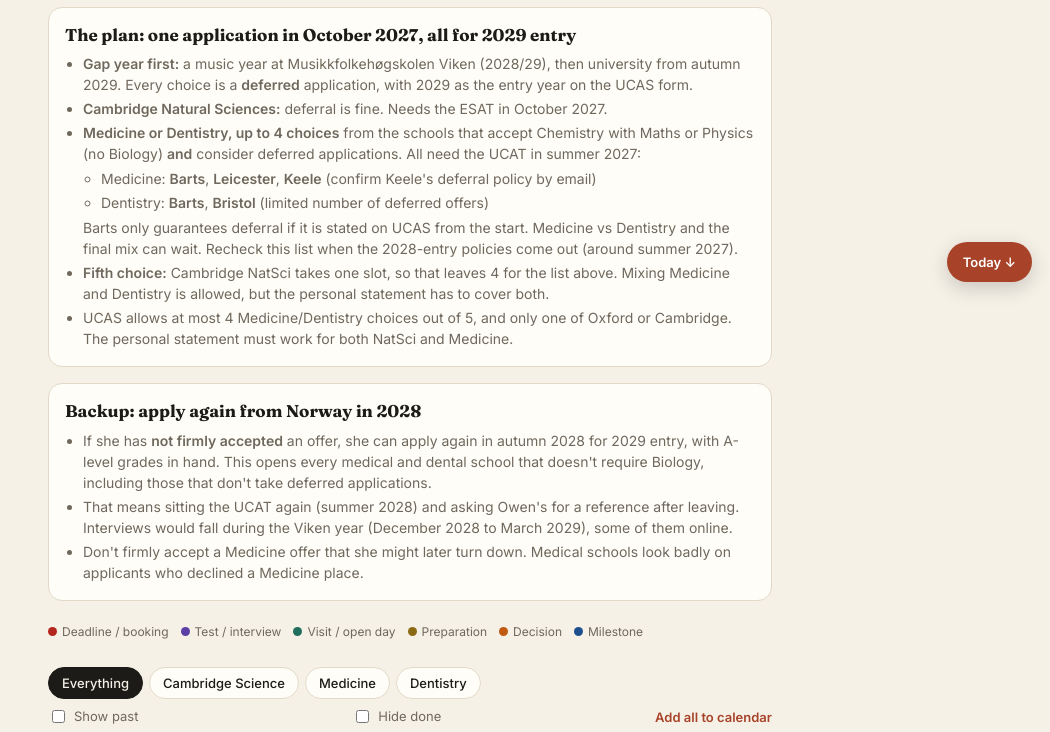
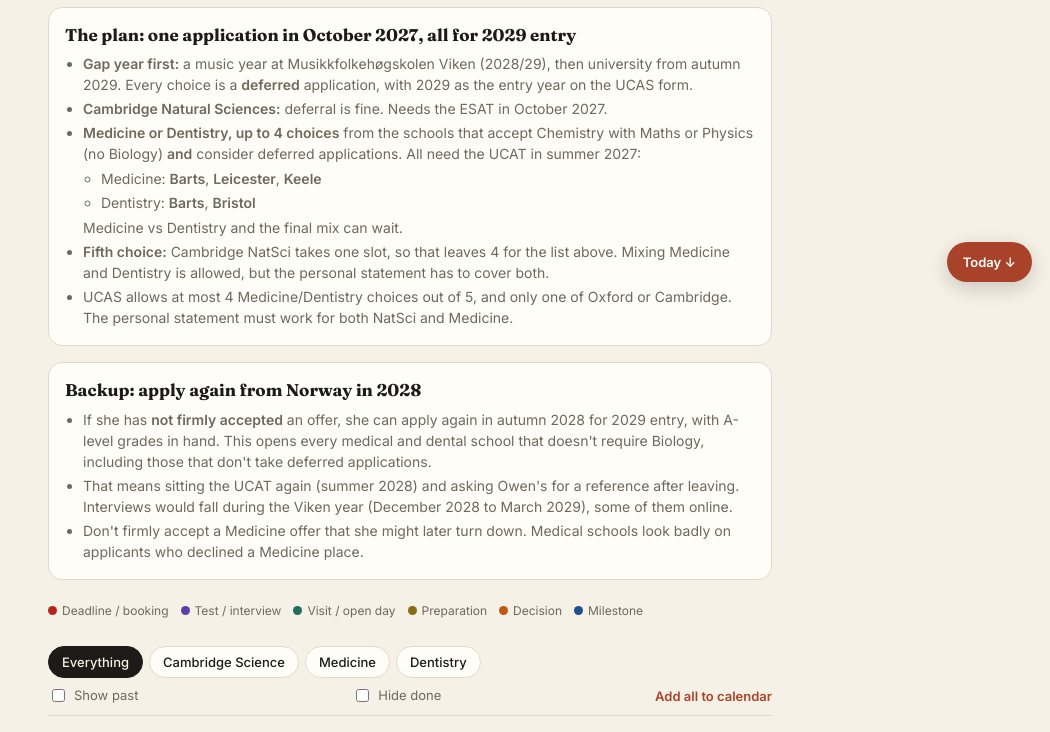
Before and after one commit to HavardSandvik/road-to-uni, a plain HTML site: page index.html in a window 1280 px wide. Shown: the part 500-1232 px from the top of the page, without its empty margins (230-1280 px from the left). Drawn offline with Linux system fonts and the light colour scheme.

Commit message:
Remove check-later caveats; page now updated weekly
Co-Authored-By: Claude Opus 5.5 <noreply@anthropic.com>
Claude-Session: https://claude.ai/code/session_018EBr9Bt8i5KwL5QEB4gUD1

```diff
--- a/index.html
+++ b/index.html
@@ -116,10 +116,10 @@ footer{color:var(--muted);font-size:12px;margin-top:40px;line-height:1.6}
         <li><b>Cambridge Natural Sciences:</b> deferral is fine. Needs the ESAT in October 2027.</li>
         <li><b>Medicine or Dentistry, up to 4 choices</b> from the schools that accept Chemistry with Maths or Physics (no Biology) <b>and</b> consider deferred applications. All need the UCAT in summer 2027:
           <ul>
-            <li>Medicine: <b>Barts</b>, <b>Leicester</b>, <b>Keele</b> (confirm Keele's deferral policy by email)</li>
-            <li>Dentistry: <b>Barts</b>, <b>Bristol</b> (limited number of deferred offers)</li>
+            <li>Medicine: <b>Barts</b>, <b>Leicester</b>, <b>Keele</b></li>
+            <li>Dentistry: <b>Barts</b>, <b>Bristol</b></li>
           </ul>
-          Barts only guarantees deferral if it is stated on UCAS from the start. Medicine vs Dentistry and the final mix can wait. Recheck this list when the 2028-entry policies come out (around summer 2027).</li>
+          Medicine vs Dentistry and the final mix can wait.</li>
         <li><b>Fifth choice:</b> Cambridge NatSci takes one slot, so that leaves 4 for the list above. Mixing Medicine and Dentistry is allowed, but the personal statement has to cover both.</li>
         <li>UCAS allows at most 4 Medicine/Dentistry choices out of 5, and only one of Oxford or Cambridge. The personal statement must work for both NatSci and Medicine.</li>
       </ul>
@@ -152,8 +152,8 @@ footer{color:var(--muted);font-size:12px;margin-top:40px;line-height:1.6}
   <div class="timeline" id="timeline"></div>
 
   <footer>
-    <b>Confirmed</b> dates have been published by the university or test body. <b>Expected</b> dates follow the pattern from the 2027-entry cycle and get updated once the 2028-entry dates are out (UCAT usually early in the year, UAT-UK/ESAT around April). Always check the linked official page before booking anything.<br>
-    Last checked: 21 Nov 2026.
+    <b>Confirmed</b> dates have been published by the university or test body. <b>Expected</b> dates follow the pattern from the previous cycle and are replaced as official dates are published. This page is checked and updated weekly.<br>
+    Last updated: 21 Nov 2026.
   </footer>
 </div>
 <button class="fab" id="toToday">Today ↓</button>
@@ -242,7 +242,7 @@ const EVENTS = [
    link:"https://www.c3l6.caths.cam.ac.uk"},
 
   {d:"2027-06-14", t:"Decide the test plan and the shape of the application", type:"decide", status:"typical",
-   x:"Settle on Medicine, Dentistry or a mix, and pick up to 4 from Barts, Leicester and Keele (Medicine) and Barts and Bristol (Dentistry), alongside Cambridge NatSci, all deferred to 2029. That means sitting both the UCAT and the ESAT. Recheck the 2028-entry policies (subjects without Biology, and deferral) as they are published."},
+   x:"Settle on Medicine, Dentistry or a mix, and pick up to 4 from Barts, Leicester and Keele (Medicine) and Barts and Bristol (Dentistry), alongside Cambridge NatSci, all deferred to 2029. That means sitting both the UCAT and the ESAT."},
 
   {d:"2027-06-22", t:"UCAT booking opens", tracks:["med","dent"], type:"deadline", status:"expected",
    x:"Book on day one. A test in late July or early August leaves September free for the ESAT and the personal statement.",
@@ -290,7 +290,7 @@ const EVENTS = [
    link:"https://www.ucat.ac.uk/register/booking-your-test/"},
 
   {d:"2027-09-24", t:"School's internal UCAS deadline", type:"deadline", status:"school",
-   x:"Most schools want the full application a few weeks early so they can write the reference. Check the actual date with the sixth form."},
+   x:"Most schools want the full application a few weeks early so they can write the reference."},
 
   {d:"2027-09-27", t:"ESAT booking deadline (October sitting)", tracks:["cam"], type:"deadline", status:"expected",
    x:"Without an ESAT booking, the Cambridge NatSci application can be invalid.",
```
